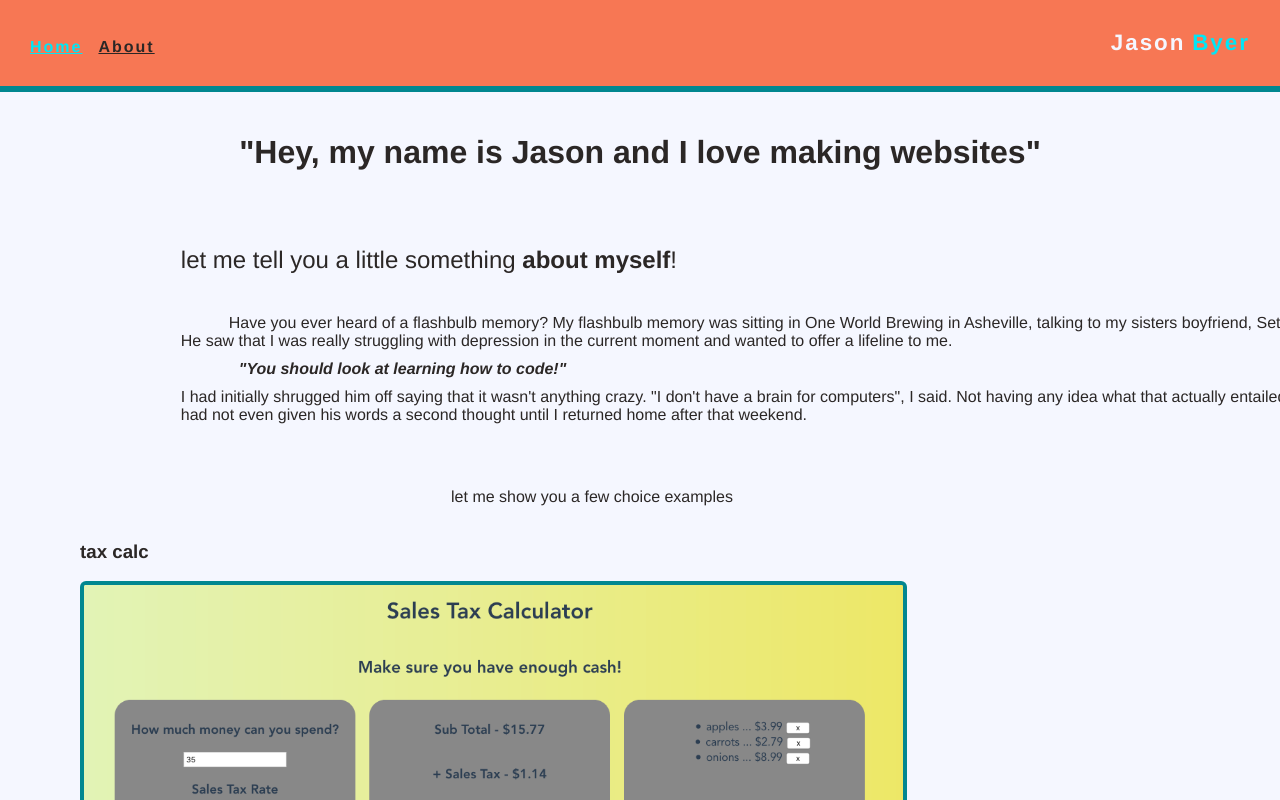
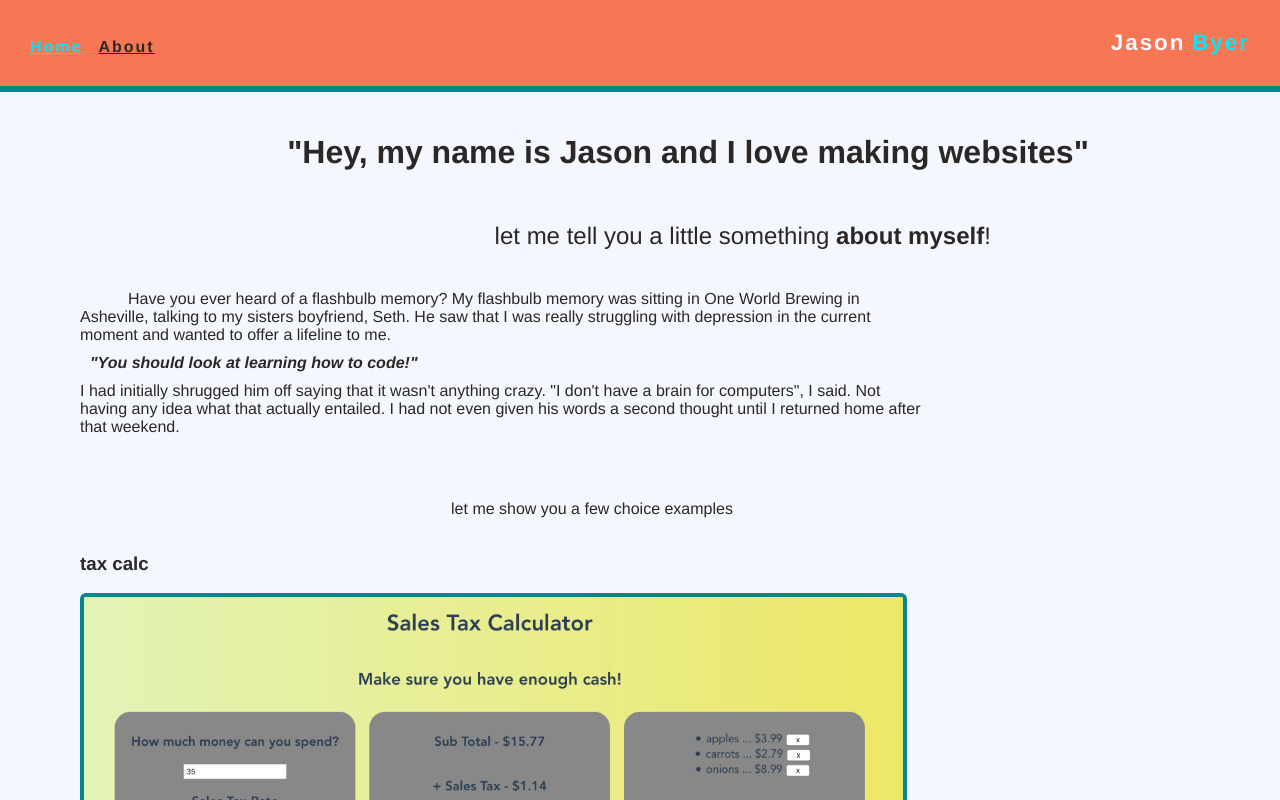
Before and after one commit to jbyer3/vue-portfolio-page, a Vue app: page /#/ in a window 1280 px wide. Shown: the top 800 px of the page. Built offline with nearby package versions, Linux system fonts and the light colour scheme.

Commit message:
text alignment fixes

```diff
--- a/src/components/BackgroundInfo.vue
+++ b/src/components/BackgroundInfo.vue
@@ -2,10 +2,12 @@
 
   <div class="container">
 
-    <h1 class="bold-statement">"Hey, my name is Jason and
-    I love making websites"</h1>
+    <div class="header-content">
+      <h1 class="bold-statement">"Hey, my name is Jason and
+      I love making websites"</h1>
 
-    <p id="intro-statement">let me tell you a little something <span class="intro-bolder">about myself</span>!</p>
+      <p id="intro-statement">let me tell you a little something <span class="intro-bolder">about myself</span>!</p>
+    </div>
 
     <p class="bio-statement">Have you ever heard of a flashbulb memory? My flashbulb memory was sitting in One World Brewing in Asheville, talking to my sisters boyfriend, Seth. He saw that I was really struggling with depression in the current moment and wanted to offer a lifeline to me. <span class="exclamation-text">"You should look at learning how to code!"</span> I had initially shrugged him off saying that it wasn't anything crazy. "I don't have a brain for computers", I said. Not having any idea what that actually entailed. I had not even given his words a second thought until I returned home after that weekend.</p>
 
@@ -36,7 +38,12 @@ export default {
   display: flex;
   flex-direction: column;
   align-items: baseline;
-  margin: 0 5rem;
+  // margin: 0 5rem;
+}
+
+.header-content {
+  width: 95%;
+  text-align: center;
 }
 
 img {
@@ -61,11 +68,14 @@ img {
 
 .bio-statement {
   text-indent: 3rem;
+  width: 66%;
+  margin-left: 5rem;
 }
 
 .exclamation-text {
   margin: 10px;
   display: block;
+  text-indent: 0;
   font-style: italic;
   font-weight: 600;
 }
```
